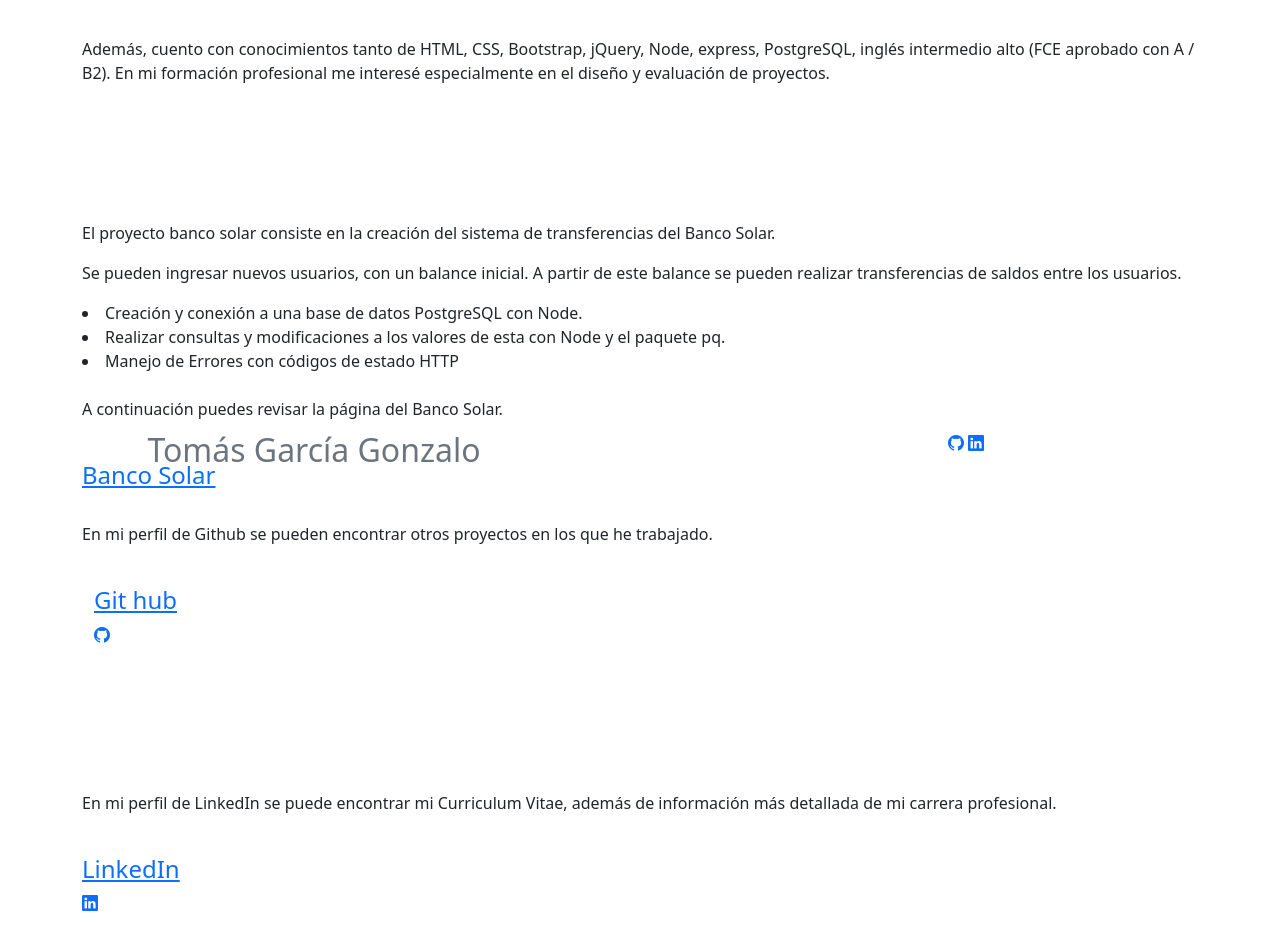
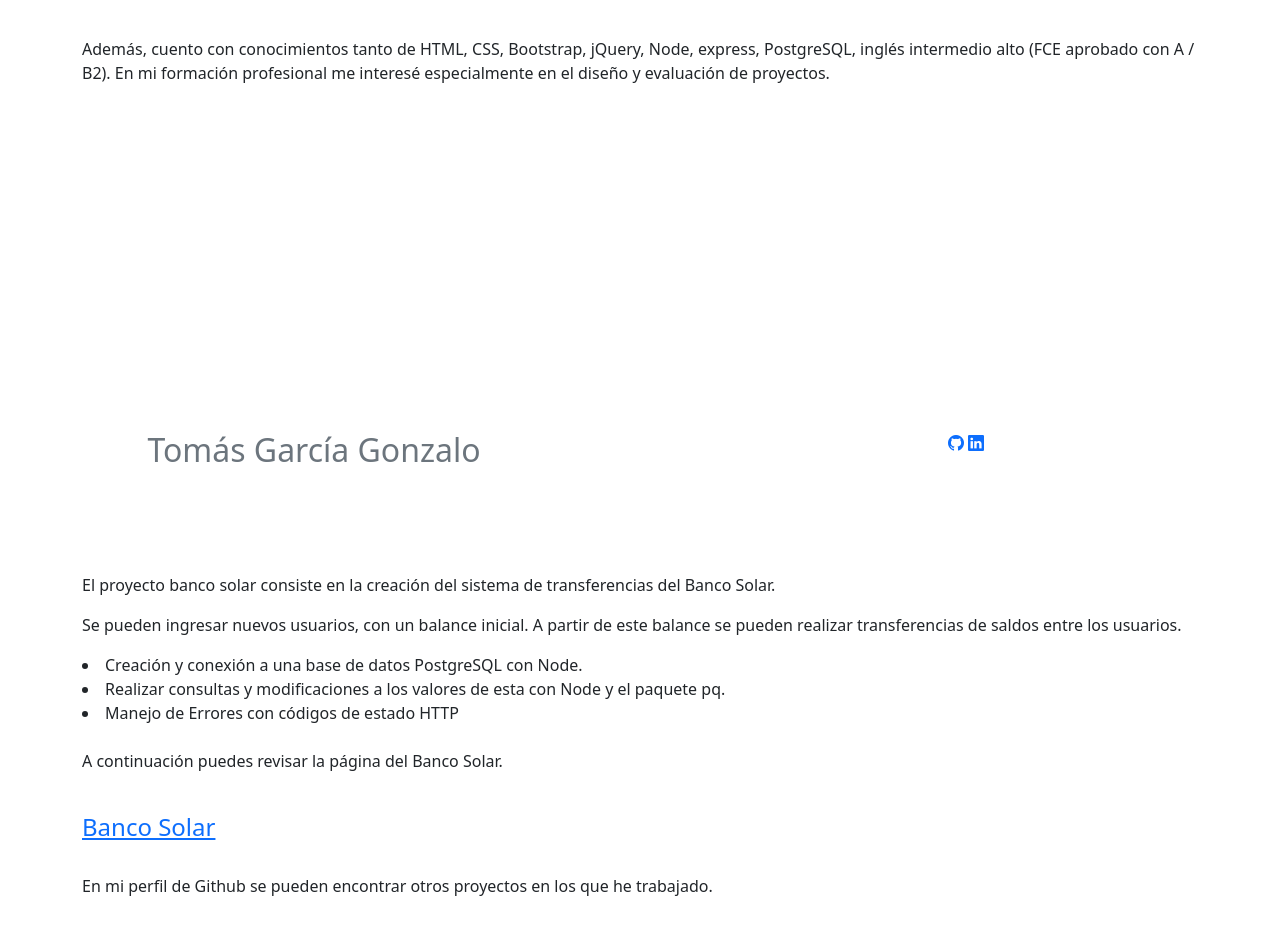
Before and after one commit to Tom-Garden/portafolio, a plain HTML site: page index.html in a window 1280 px wide. Shown: the part 323-1258 px from the top of the page. Drawn offline with nearby package versions, Linux system fonts and the light colour scheme.

Commit message:
Portafolio, arreglo altura de secciones

```diff
--- a/index.html
+++ b/index.html
@@ -37,7 +37,7 @@
         </div>
     </nav>
 
-    <div class="container" id="aboutMe">
+    <div class="container vh-100" id="aboutMe">
         <br><br><br>
         <br>
         <p>Desarrollador Fullstack JavaScript e Ingeniero Civil Industrial de la Universidad de Chile. Cuento con
@@ -56,7 +56,7 @@
 
 
 </div>
-    <div class="container" id="proyectos">
+    <div class="container vh-100" id="proyectos">
         <br><br><br><br>
         <p>El proyecto banco solar consiste en la creación del sistema de transferencias del Banco Solar.</p>
 
@@ -89,8 +89,9 @@
             </div>
         </div>
 </div>
-<br><br><br><br><br><br>
-        <div class="container" id="contacto">
+
+        <div class="container vh-100" id="contacto">
+            <br><br><br><br>
             <p>En mi perfil de LinkedIn se puede encontrar mi Curriculum Vitae, además de información más detallada de mi carrera profesional.</p>
             <br>
             <div class="row">
```
Also changed, not shown: assets/css/styles.css (+12 -0 lines).
